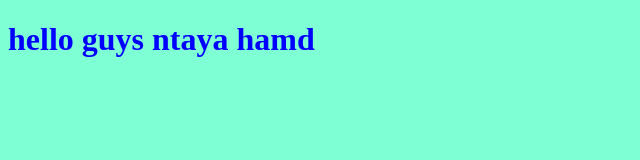
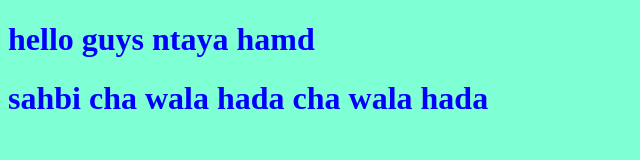
Before and after one commit to ASTRAGON1/PROJECT_1, a plain HTML site: page index.html in a window 1280 px wide. Shown: the whole page, without its empty margins (0-640 px from the left). Drawn offline with Linux system fonts and the light colour scheme.

Commit message:
add a new h1 line

```diff
--- a/index.html
+++ b/index.html
@@ -8,6 +8,8 @@
 </head>
 <body>
     <h1>hello guys ntaya hamd</h1>
+    <h1>sahbi cha wala hada cha wala hada</h1>
+
     <script src="app.js"></script>
 </body>
 </html>
```
